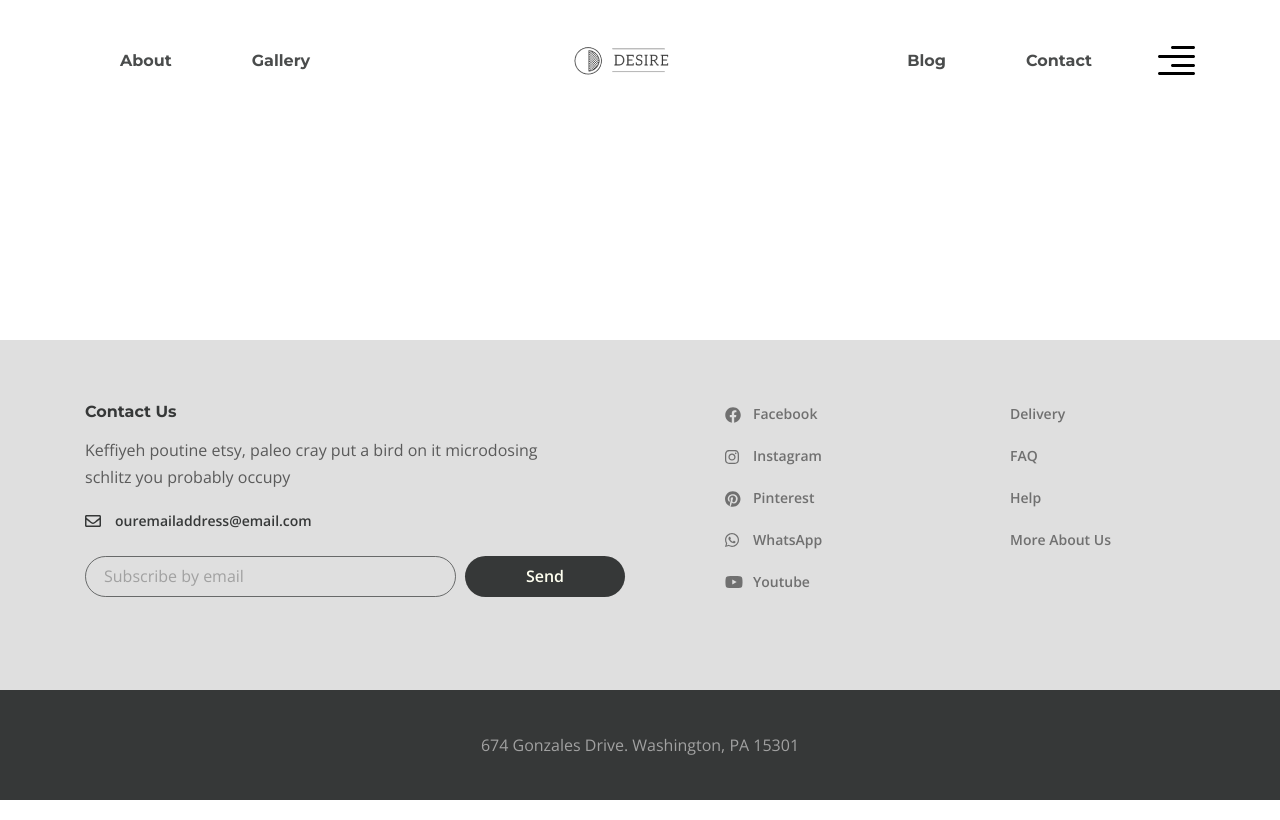
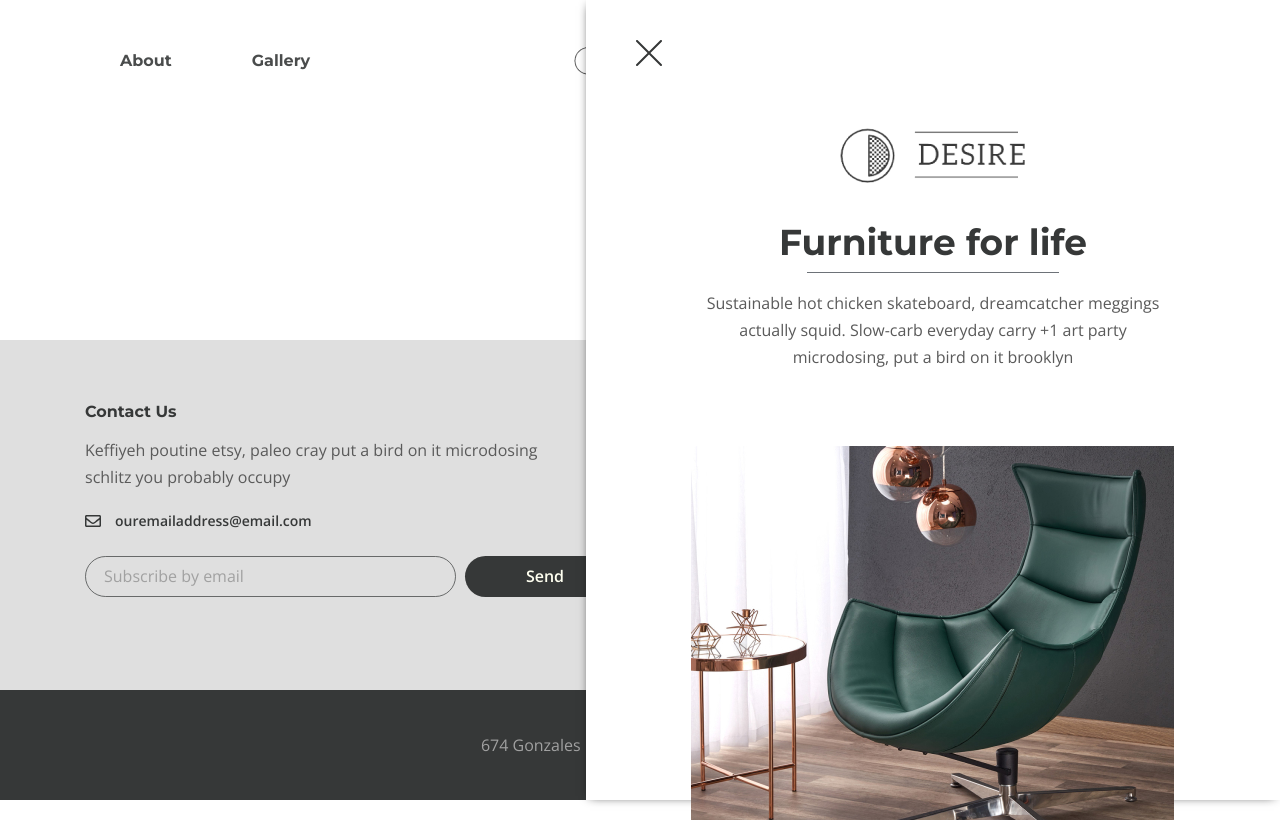
Before and after one commit to yuliakashaed/Desire, a website: page app/index.html in a window 1280 px wide. Both pictures are taken after a click on the button 1173 px from the left and 60 px from the top of the page. Drawn offline with nearby package versions, Linux system fonts and the light colour scheme; files that its build step writes are made by us from their sources.

Commit message:
create rightside menu

```diff
--- a/app/index.html
+++ b/app/index.html
@@ -44,6 +44,25 @@
           <img src="images/icon_menu.svg" alt="icon menu">
         </button>
 
+        <div class="rightside-menu rightside-menu--close">
+          <button class="rightside-menu__close">
+            <img src="images/close.svg" alt="close">
+          </button>
+
+          <div class="rightside-menu__content">
+            <a class="rightside-menu__logo" href="#">
+              <img src="images/logo-big.png" alt="logo">
+            </a>
+            <h4 class="rightside-menu__title">
+              Furniture for life
+            </h4>
+            <p class="rightside-menu__text">
+              Sustainable hot chicken skateboard, dreamcatcher meggings actually squid. Slow-carb everyday carry +1 art party
+              microdosing, put a bird on it brooklyn
+            </p>
+            <img class="rightside-menu__image" src="images/rightside-img.jpg" alt="image">
+          </div>
+        </div>
       </div>
     </div>
 
--- a/app/js/main.js
+++ b/app/js/main.js
@@ -1,3 +1,10 @@
 $(function () {
 
+  $(".header__btn").on('click', function () {
+    $('.rightside-menu').removeClass('rightside-menu--close');
+  })
+  $(".rightside-menu__close").on('click', function () {
+    $('.rightside-menu').addClass('rightside-menu--close');
+  });
+
 })
--- a/app/scss/_global.scss
+++ b/app/scss/_global.scss
@@ -9,6 +9,8 @@ body {
   line-height: 27px;
   font-weight: 400;
   color: $default;
+  overflow-x: hidden;
+  min-width: 320px;
 }
 
 .wrapper {
--- a/app/scss/style.scss
+++ b/app/scss/style.scss
@@ -170,3 +170,63 @@
     padding: 42px 0 41px;
   }
 }
+
+.rightside-menu {
+  position: absolute;
+  z-index: 1;
+  right: 0;
+  top: 0;
+  bottom: 0;
+  max-width: 694px;
+  width: 100%;
+  background-color: #fff;
+  padding-top: 40px;
+  box-shadow: -1px 1px 10px -5px #111;
+  transition: all 0.5s;
+  &.rightside-menu--close {
+    transform: translateX(500%);
+  }
+  &__close {
+    background-color: transparent;
+    border: none;
+    padding: 0;
+    cursor: pointer;
+    margin-left: 50px;
+    margin-bottom: 60px;
+  }
+  &__content {
+    text-align: center;
+    max-width: 485px;
+    margin: 0 auto;
+  }
+  &__logo {
+    margin-bottom: 40px;
+    display: inline-block;
+  }
+  &__title {
+    position: relative;
+    color: $title;
+    @extend %title-font;
+    font-size: 36px;
+    line-height: 21px;
+    margin-bottom: 17px;
+    padding-bottom: 20px;
+    &::after {
+      content: "";
+      position: absolute;
+      bottom: 0;
+      left: 0;
+      right: 0;
+      max-width: 252px;
+      margin: 0 auto;
+      height: 1px;
+      background: #6d7278;
+    }
+  }
+  &__text {
+    margin-bottom: 75px;
+  }
+  &__image {
+    max-width: 485px;
+  }
+}
```
Also changed, not shown: app/css/style.min.css, app/images/close.svg (added), app/images/logo-big.png (added), app/images/rightside-img.jpg (added), app/js/main.min.js.
